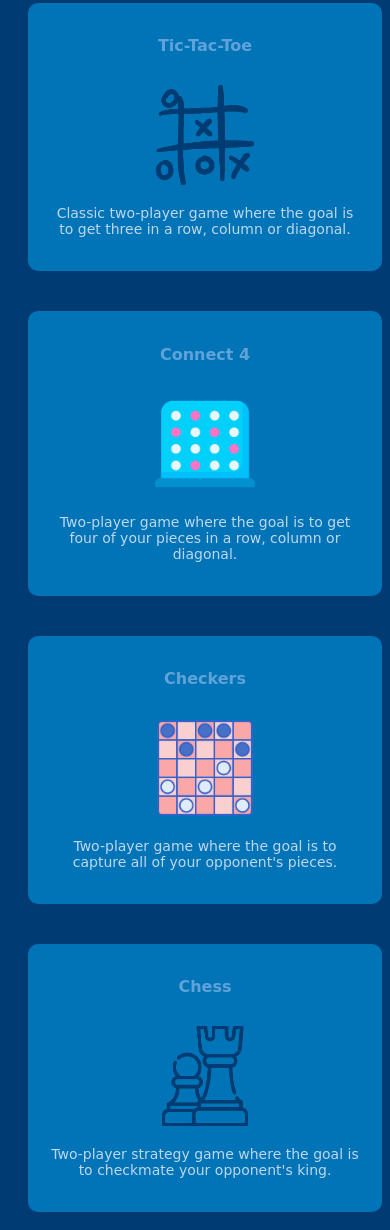
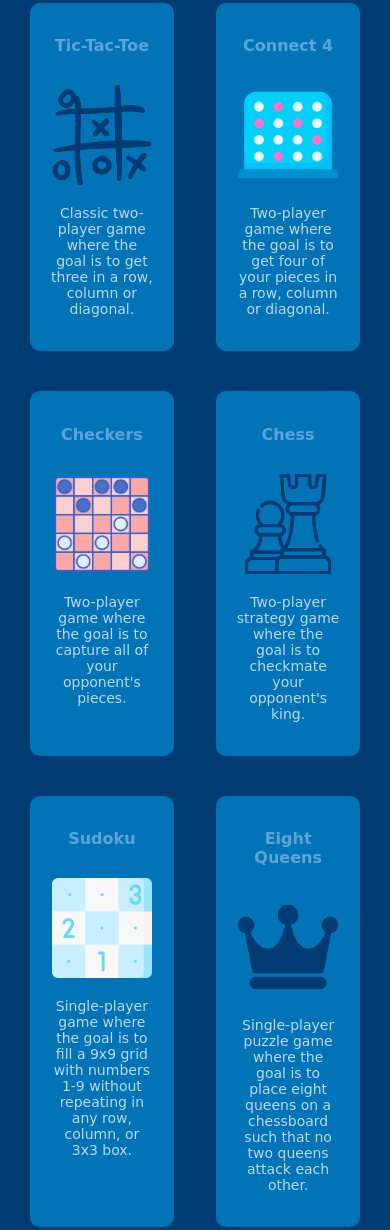
Before and after one commit to MuhammedAdelTaha/Game-Engine, a website: page index.html in a window 390 px wide. Shown: the part 223-1453 px from the top of the page. Drawn offline with Linux system fonts and the light colour scheme; a web font is replaced by a local one.

Commit message:
Tiny changes.

```diff
--- a/index.html
+++ b/index.html
@@ -32,7 +32,7 @@
         <h2>Tic-Tac-Toe</h2>
         <span class="d-none d-lg-block"
           ><img
-            class="img-fluid img-profile rounded-circle mx-auto mb-2 resizable-image"
+            class="resizable-image"
             src="assets/tic-tac-toe.png"
             alt="..."
         /></span>
@@ -46,7 +46,7 @@
         <h2>Connect 4</h2>
         <span class="d-none d-lg-block"
           ><img
-            class="img-fluid img-profile rounded-circle mx-auto mb-2 resizable-image"
+            class="resizable-image"
             src="assets/connect4.png"
             alt="..."
         /></span>
@@ -60,7 +60,7 @@
         <h2>Checkers</h2>
         <span class="d-none d-lg-block"
           ><img
-            class="img-fluid img-profile rounded-circle mx-auto mb-2 resizable-image"
+            class="resizable-image"
             src="assets/checkers.png"
             alt="..."
         /></span>
@@ -74,7 +74,7 @@
         <h2>Chess</h2>
         <span class="d-none d-lg-block"
           ><img
-            class="img-fluid img-profile rounded-circle mx-auto mb-2 resizable-image"
+            class="resizable-image"
             src="assets/chess.png"
             alt="..."
         /></span>
@@ -88,7 +88,7 @@
         <h2>Sudoku</h2>
         <span class="d-none d-lg-block"
           ><img
-            class="img-fluid img-profile rounded-circle mx-auto mb-2 resizable-image"
+            class="resizable-image"
             src="assets/sudoku.png"
             alt="..."
         /></span>
@@ -102,7 +102,7 @@
         <h2>Eight Queens</h2>
         <span class="d-none d-lg-block"
           ><img
-            class="img-fluid img-profile rounded-circle mx-auto mb-2 resizable-image"
+            class="resizable-image"
             src="assets/crown.png"
             alt="..."
         /></span>
--- a/style.css
+++ b/style.css
@@ -23,7 +23,6 @@ h1 {
   border-radius: 10px;
   margin: 20px;
   padding: 20px;
-  width: 300px;
   user-select: none;
   cursor: pointer;
 }
@@ -36,23 +35,15 @@ h1 {
 .game h2 {
   color: #60A3D9;
   font-size: 16px;
-
   text-align: center;
   margin-bottom: 30px;
 }
 
-.game img {
+.game .resizable-image {
   display: block;
   margin: 0 auto;
   width: 100px;
-  height: 100px;
-  object-fit: cover;
-  color: #0074B7;
-}
-
-.resizable-image {
   max-width: 100%;
-  height: auto;
 }
 
 .game p {
@@ -72,11 +63,3 @@ h1 {
     width: calc(100% / 3 - 20px);
   }
 }
-
-@media (max-width: 480px) {
-  .game {
-    width: 100%;
-    margin-right: 0;
-    margin-bottom: 20px;
-  }
-}
```
